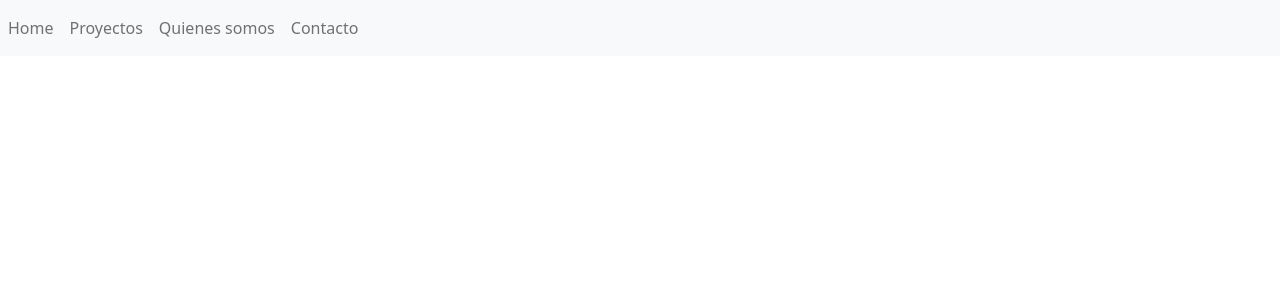
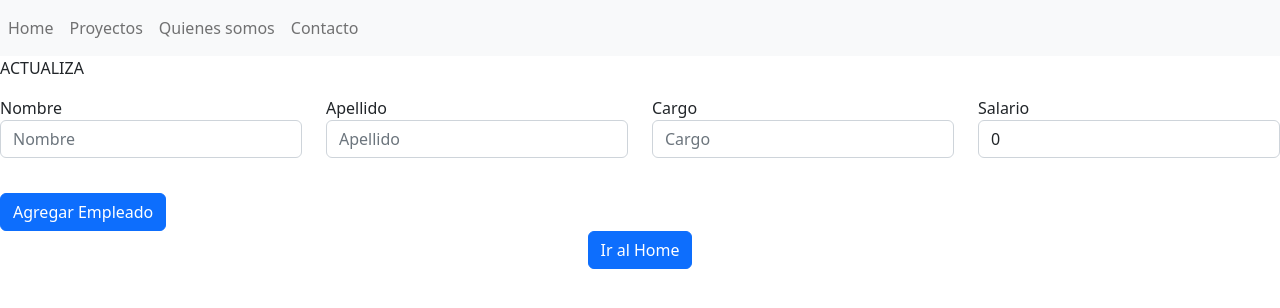
Before and after one commit to juanignacioalonso/angularPildoras, an Angular app in the folder app-empleados/: page /actualiza/0 in a window 1280 px wide. Before the commit this address led to /. Shown: the top 308 px of the page. Built offline with nearby package versions, Linux system fonts and the light colour scheme.

Commit message:
Routing IV

```diff
--- /dev/null
+++ b/app-empleados/src/app/actualiza-component/actualiza-component.component.html
@@ -0,0 +1,30 @@
+<p>ACTUALIZA</p>
+
+<form class="form-group row">
+    <div class="form-group col-md-3">
+      <label for="nombre">Nombre</label>
+      <input type="text" name="nombre" id="nombre" placeholder="Nombre" class="form-control"[(ngModel)]="cuadroNombre">
+    </div>
+    <div class="form-group col-md-3">
+      <label for="apellido">Apellido</label>
+      <input type="text" name="apellido" id="apellido" placeholder="Apellido" class="form-control"[(ngModel)]="cuadroApellido">
+    </div>
+    <div class="form-group col-md-3">
+      <label for="cargo">Cargo</label>
+      <input type="text" name="cargo" id="cargo" placeholder="Cargo" class="form-control"[(ngModel)]="cuadroCargo">
+    </div>
+    <div class="form-group col-md-3">
+      <label for="salario">Salario</label>
+      <input type="text" name="salario" id="salario" placeholder="Salario" class="form-control"[(ngModel)]="cuadroSalario">
+    </div>
+
+    <div class="col">
+      <button type="submit" class="btn btn-primary"(click)="agregarEmpleado()" style="margin-top: 35px;">Agregar Empleado</button>
+    </div>
+
+  </form>
+
+<div style="text-align: center;">
+    <button class="btn btn-primary"(click)="volverHome()">Ir al Home</button>
+
+</div>
--- /dev/null
+++ b/app-empleados/src/app/actualiza-component/actualiza-component.component.ts
@@ -0,0 +1,38 @@
+import { Component, OnInit } from '@angular/core';
+import { Router } from '@angular/router';
+import { Empleado } from '../empleado.model';
+import { EmpleadosService } from '../empleados.service';
+import { ServicioEmpleadosService } from '../servicio-empleados.service';
+
+
+@Component({
+  selector: 'app-actualiza-component',
+  templateUrl: './actualiza-component.component.html',
+  styleUrls: ['./actualiza-component.component.css']
+})
+export class ActualizaComponentComponent implements OnInit {
+
+  constructor(private router:Router,private miServicio:ServicioEmpleadosService, private empleadosService:EmpleadosService) { }
+
+  ngOnInit(): void {
+    this.empleados=this.empleadosService.empleados
+  }
+  volverHome(){
+    this.router.navigate(['']);
+  }
+  empleados:Empleado[]=[];
+  agregarEmpleado(){
+    let miEmpleado=new Empleado(this.cuadroNombre,this.cuadroApellido,this.cuadroCargo,this.cuadroSalario);
+    //this.miServicio.muestraMensaje("Nombre del empleado: "+miEmpleado.nombre+" "+miEmpleado.apellido);
+    this.empleadosService.agregarEmpleadoServicio(miEmpleado);
+    this.router.navigate(['']);
+  }
+  cuadroNombre:string="";
+  cuadroApellido:string="";
+  cuadroCargo:string="";
+  cuadroSalario:number=0;
+
+
+
+
+}
--- a/app-empleados/src/app/empleado-hijo-c/empleado-hijo-c.component.html
+++ b/app-empleados/src/app/empleado-hijo-c/empleado-hijo-c.component.html
@@ -1,7 +1,9 @@
 <div class="container">
     <div class="row">
       <div class="col">
-        <div >{{indice+1}}: {{empleadoDeLista.nombre}} {{empleadoDeLista.apellido}} {{empleadoDeLista.cargo}} {{empleadoDeLista.salario}}</div>
+        <a [routerLink]="['/actualiza',indice]"><!--Hacemos que el link se dirija a la ruta que especificamos en este caso actualiza enrutamos-->
+          <div >{{indice+1}}: {{empleadoDeLista.nombre}} {{empleadoDeLista.apellido}} {{empleadoDeLista.cargo}} {{empleadoDeLista.salario}}</div>
+        </a>
       </div>
       <ul style="list-style:none;">
         <li *ngFor="let caracteristica of arrayCaracteristicas">{{caracteristica}}</li>
```
Also changed, not shown: app-empleados/src/app/app.module.ts (+6 -3 lines), app-empleados/src/app/actualiza-component/actualiza-component.component.css (added), 1 other file (tests, documents, lock files or other folders).
